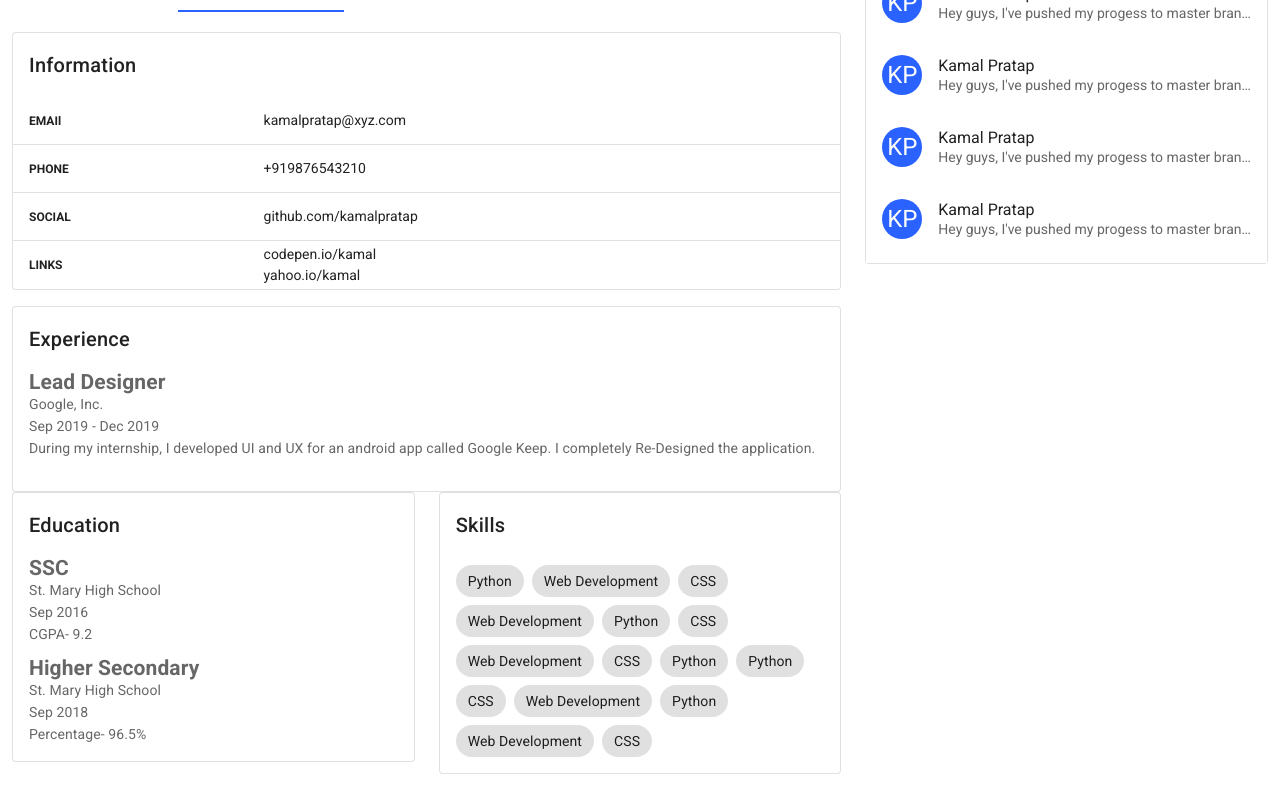
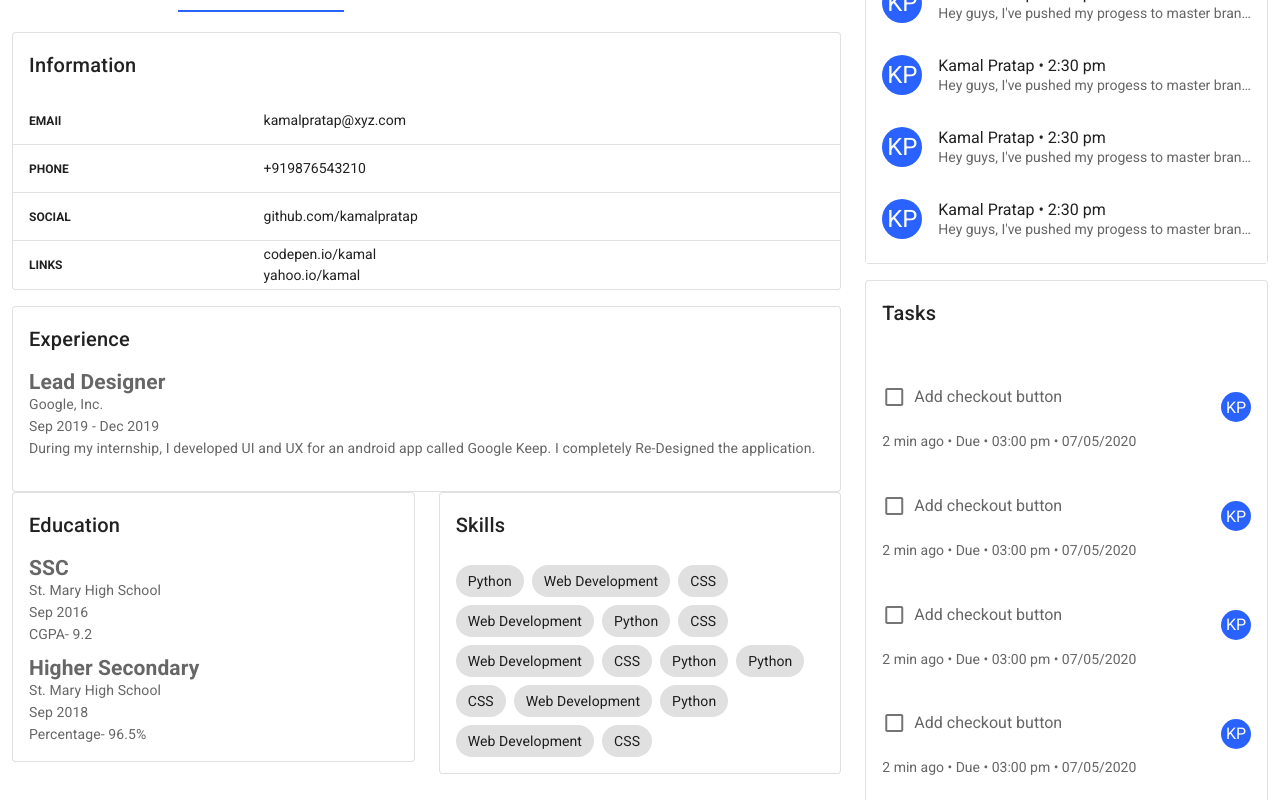
Before and after one commit to pSnehanshu/duckcart-project, a Vue app: page / in a window 1280 px wide. Shown: the part 360-1160 px from the top of the page. Built offline with nearby package versions, Linux system fonts and the light colour scheme.

Commit message:
tasks card added

```diff
--- a/src/components/main-area.vue
+++ b/src/components/main-area.vue
@@ -167,9 +167,31 @@
                   </v-avatar>
                 </v-list-item-avatar>
                 <v-list-item-content>
-                  <v-list-item-title>Kamal Pratap</v-list-item-title>
+                  <v-list-item-title>Kamal Pratap &bull; 2:30 pm</v-list-item-title>
                   <v-list-item-subtitle>Hey guys, I've pushed my progess to master branch.</v-list-item-subtitle>
                 </v-list-item-content>
+              </v-list-item>
+            </v-list>
+          </div>
+        </v-card>
+
+        <v-card outlined class="mt-4">
+          <v-card-title>Tasks</v-card-title>
+
+          <div>
+            <v-list two-line>
+              <v-list-item v-for="i in 6" :key="i">
+                <v-list-item-content>
+                  <v-list-item-title>
+                    <v-checkbox label="Add checkout button" />
+                  </v-list-item-title>
+                  <v-list-item-subtitle>2 min ago &bull; Due &bull; 03:00 pm &bull; 07/05/2020</v-list-item-subtitle>
+                </v-list-item-content>
+                <v-list-item-avatar size="30">
+                  <v-avatar color="primary">
+                    <span class="white--text">KP</span>
+                  </v-avatar>
+                </v-list-item-avatar>
               </v-list-item>
             </v-list>
           </div>
```
